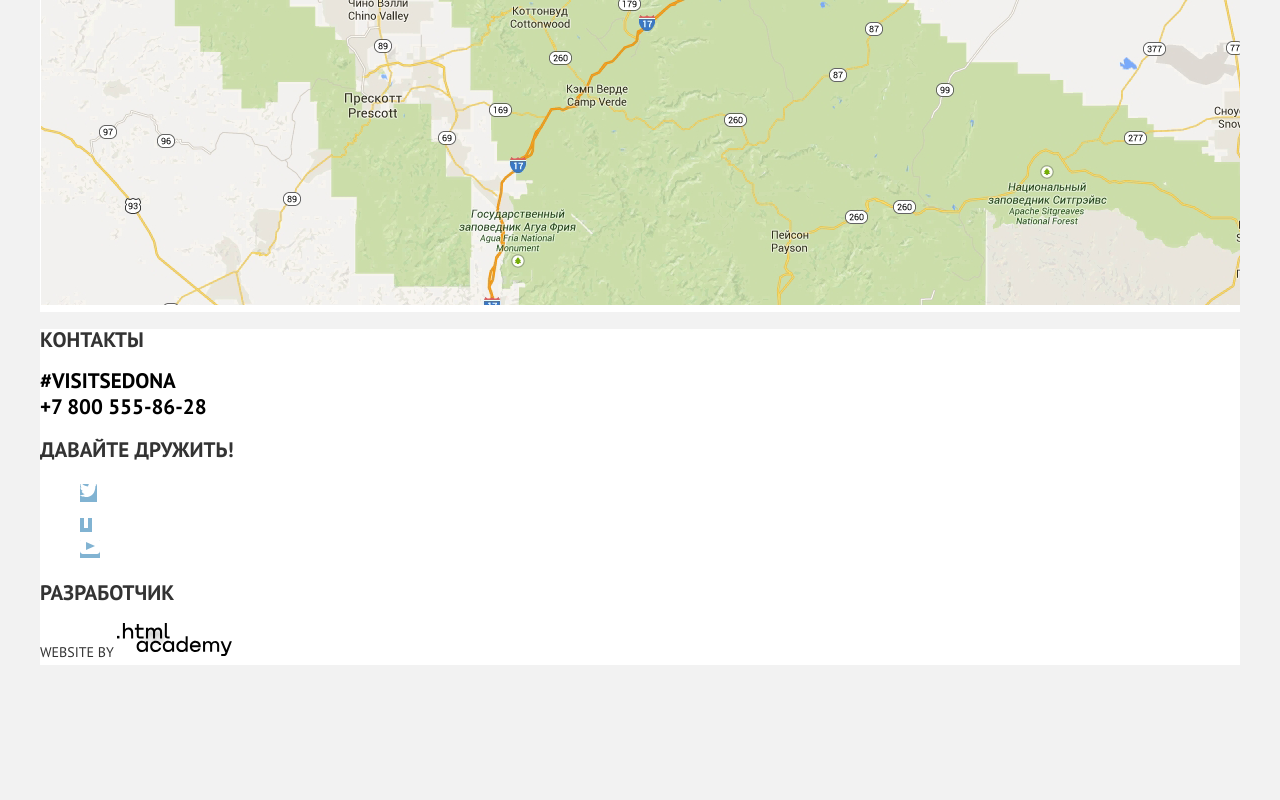
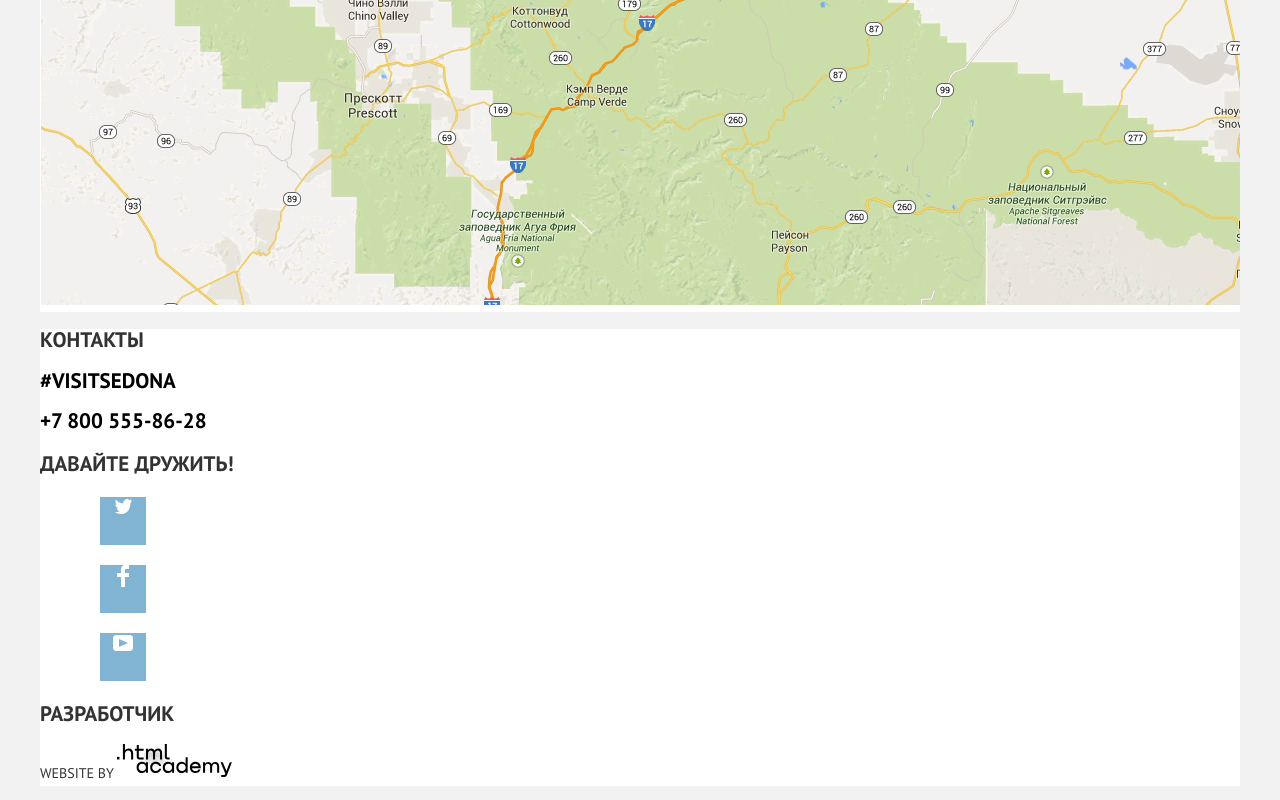
Before and after one commit to valkiboy/1114841-sedona-31, a plain HTML site: page index.html in a window 1280 px wide. Shown: the part 3334-4134 px from the top of the page. Before the commit the page ends 4013 px from the top, so only its background shows below. Drawn offline with Linux system fonts and the light colour scheme.

Commit message:
Внёс исправления в главную страницу

```diff
--- a/css/style.css
+++ b/css/style.css
@@ -168,13 +168,18 @@ img {
 }
 .social-button {
   background-color: var(--basic-blue);
+  display: block;
+  width: 46px;
+  height: 48px;
+  text-align: center;
+  margin : 20px;
 }
 
-.copyright-academy:hover {
+.copyright-button :hover {
   fill: var(--basic-blue);
 }
 
-.copyright-academy:focus {
+.copyright-button :active {
   fill: var(--basic-special);
 }
 
--- a/index.html
+++ b/index.html
@@ -183,7 +183,9 @@
       <section class="footer-contacts">
         <h2>Контакты</h2>
         <p>
-          <a class="footer-address" href="">#VISITSEDONA</a><br />
+          <a class="footer-address" href="">#VISITSEDONA</a>
+        </p>
+        <p>
           <a class="footer-phone" href="tel:+78005558628">+7 800 555-86-28</a>
         </p>
       </section>
```
